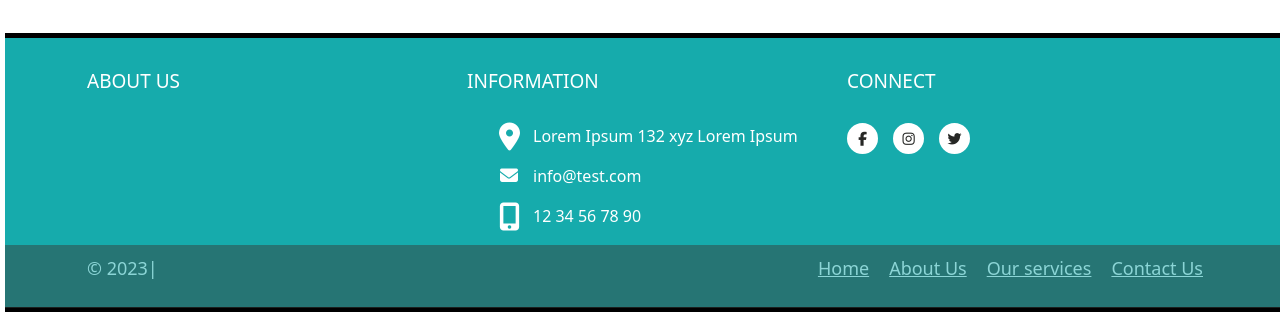
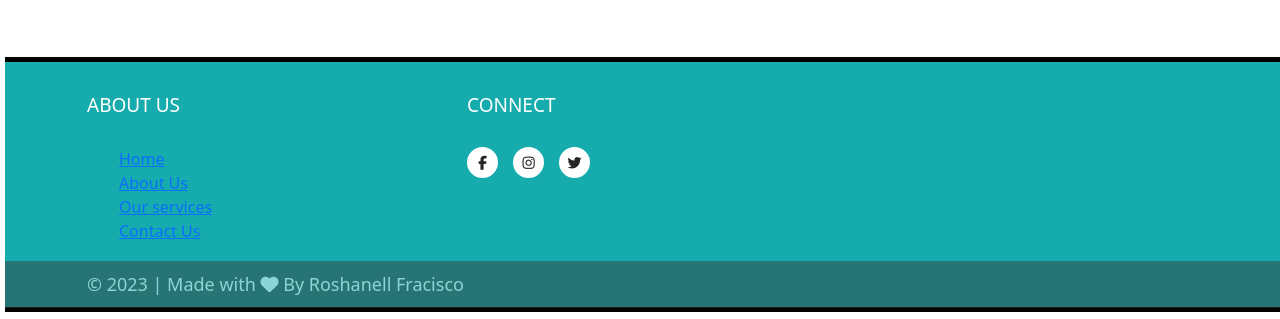
Before and after one commit to Roshanell/Memowise, a React (Vite) app in the folder client/: page / in a window 1280 px wide. Shown: the part 488-807 px from the top of the page. Built offline with nearby package versions, Linux system fonts and the light colour scheme; no server answers.

Commit message:
removed information section

```diff
--- a/client/src/App.css
+++ b/client/src/App.css
@@ -250,3 +250,7 @@ footer .social-icon li i:hover {
 .copyright {
 	font-size: 18px;
 }
+
+.footer-link {
+	color: white !important;
+}
--- a/client/src/components/Footer.jsx
+++ b/client/src/components/Footer.jsx
@@ -6,21 +6,18 @@ const Footer = () => {
 					<div class="row">
 						<div class="col-lg-4">
 							<h4>About us</h4>
-						</div>
-						<div class="col-md-4">
-							<h4>Information</h4>
-							<ul class="address1">
-								<li>
-									<i class="fa fa-map-marker"></i>Lorem Ipsum 132 xyz Lorem
-									Ipsum
+							<ul>
+								<li className="footer-link">
+									<a href="#">Home</a>
 								</li>
-								<li>
-									<i class="fa fa-envelope"></i>
-									<a href="mailto:#">info@test.com</a>
+								<li className="footer-link">
+									<a href="#">About Us</a>
 								</li>
-								<li>
-									<i class="fa fa-mobile" aria-hidden="true"></i>{" "}
-									<a href="tel:12 34 56 78 90">12 34 56 78 90</a>
+								<li className="footer-link">
+									<a href="#">Our services</a>
+								</li>
+								<li className="footer-link">
+									<a href="#">Contact Us</a>
 								</li>
 							</ul>
 						</div>
@@ -51,23 +48,10 @@ const Footer = () => {
 				<div class="container">
 					<div class="row">
 						<div class="col-sm-5">
-							<p class="copyright text-uppercase">© 2023|</p>
-						</div>
-						<div class="col-sm-7">
-							<ul>
-								<li>
-									<a href="#">Home</a>
-								</li>
-								<li>
-									<a href="#">About Us</a>
-								</li>
-								<li>
-									<a href="#">Our services</a>
-								</li>
-								<li>
-									<a href="#">Contact Us</a>
-								</li>
-							</ul>
+							<p class="copyright">
+								© 2023 | Made with <i class="fa-solid fa-heart"> </i> By
+								Roshanell Fracisco
+							</p>
 						</div>
 					</div>
 				</div>
```
